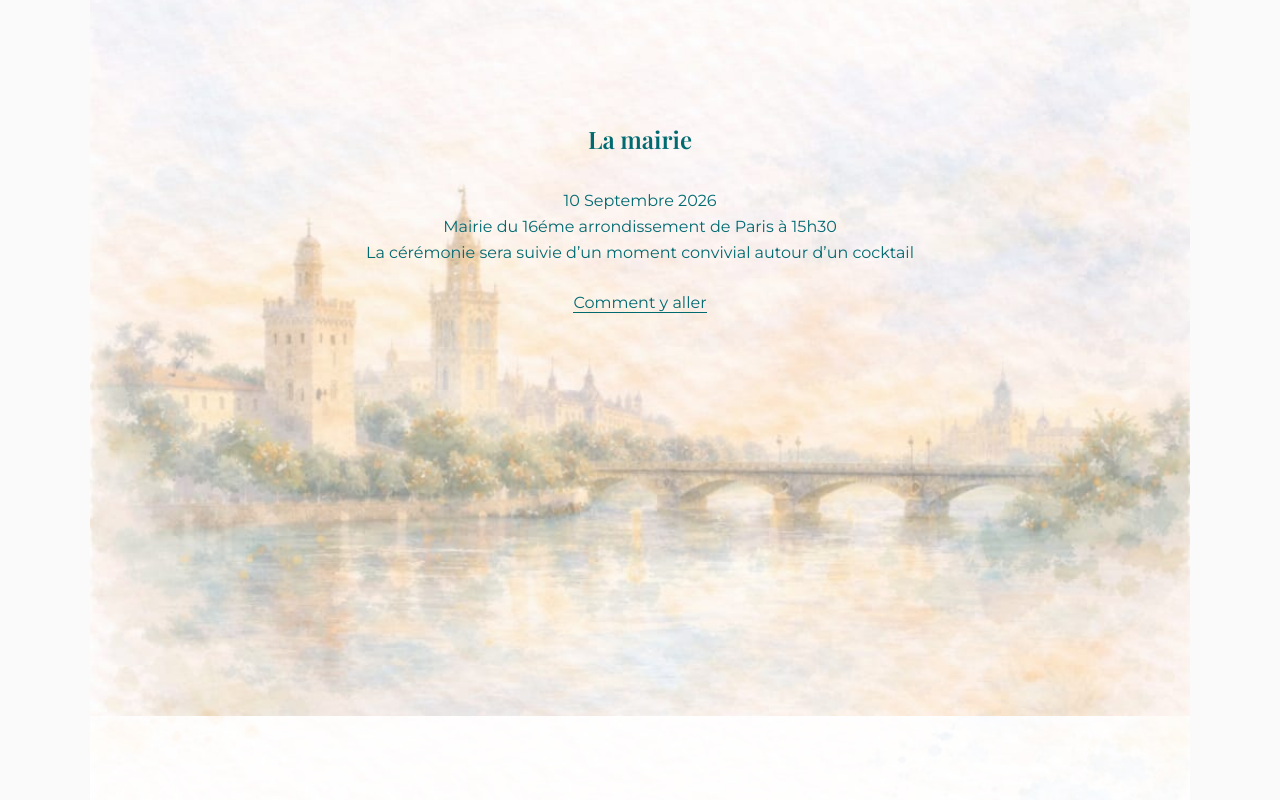
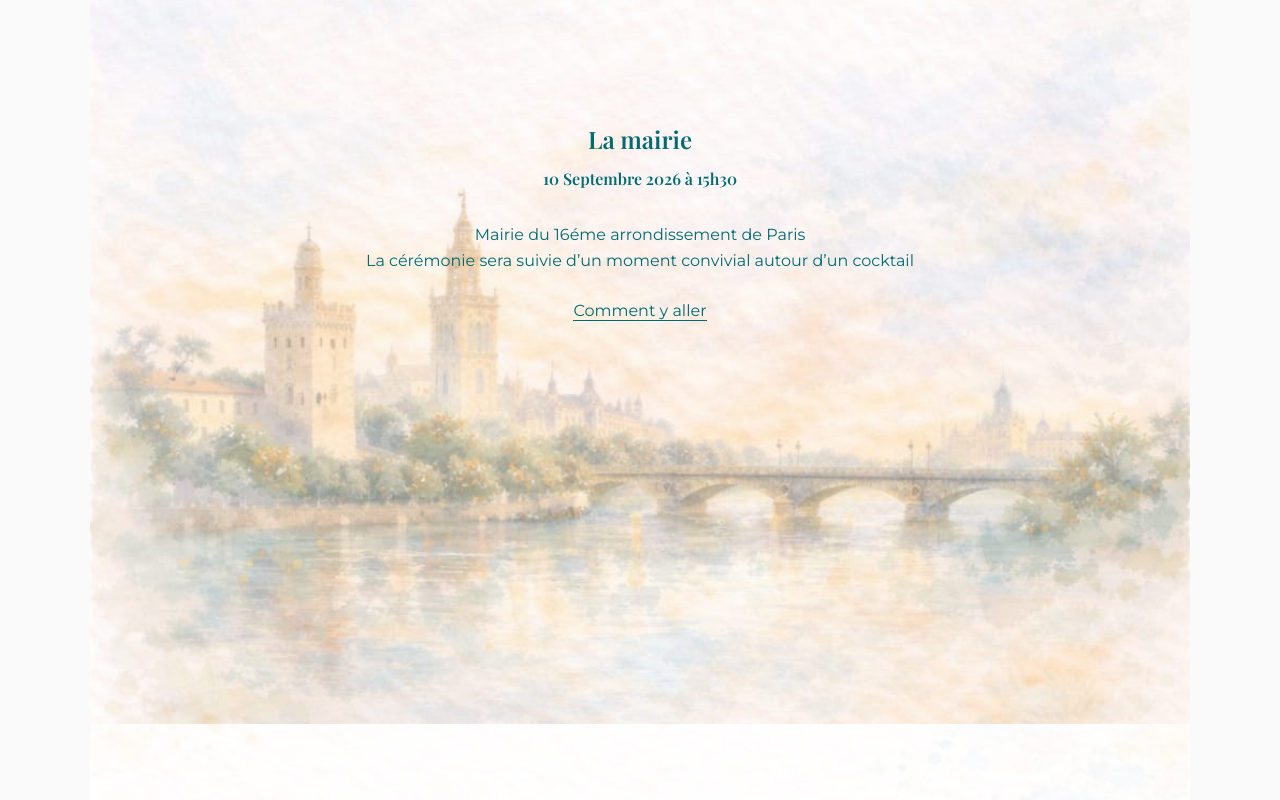
Before and after one commit to Kidadou/karina-david-mariage, a plain HTML site: page index.html in a window 1280 px wide. Shown: the part 1080-1880 px from the top of the page. Drawn offline with nearby package versions, Linux system fonts and the light colour scheme.

Commit message:
Update index.html

```diff
--- a/index.html
+++ b/index.html
@@ -56,10 +56,10 @@ l’un des plus beaux jours de notre vie
 </section>
 
 <section id="mairie" class="section">
-<h2>La mairie</h2>
+<h2>La mairie<br>
+<span class="section-date">10 Septembre 2026 à 15h30</span></h2>
 <p>
-10 Septembre 2026<br>
-Mairie du 16éme arrondissement de Paris à 15h30<br>
+Mairie du 16éme arrondissement de Paris<br>
 La cérémonie sera suivie d’un moment convivial autour d’un cocktail
 </p>
  <p class="map-link">
```
